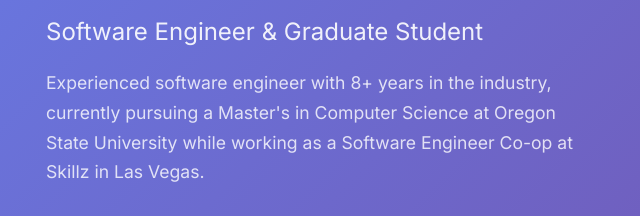
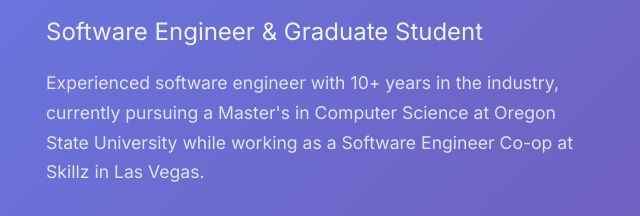
Before and after one commit to satapats782/portfolio_project, a plain HTML site: page index.html in a window 1280 px wide. Shown: the part 352-568 px from the top of the page, 14-654 px from the left. Drawn offline with Linux system fonts and the light colour scheme.

Commit message:
Update index.html

```diff
--- a/index.html
+++ b/index.html
@@ -37,7 +37,7 @@
                 <h1 class="hero-title">Hi, I'm <span class="highlight">Sangita Satapathy</span></h1>
                 <p class="hero-subtitle">Software Engineer & Graduate Student</p>
                 <p class="hero-description">
-                    Experienced software engineer with 8+ years in the industry, currently pursuing a Master's in Computer Science
+                    Experienced software engineer with 10+ years in the industry, currently pursuing a Master's in Computer Science
                     at Oregon State University while working as a Software Engineer Co-op at Skillz in Las Vegas.
                 </p>
                 <div class="hero-buttons">
```
